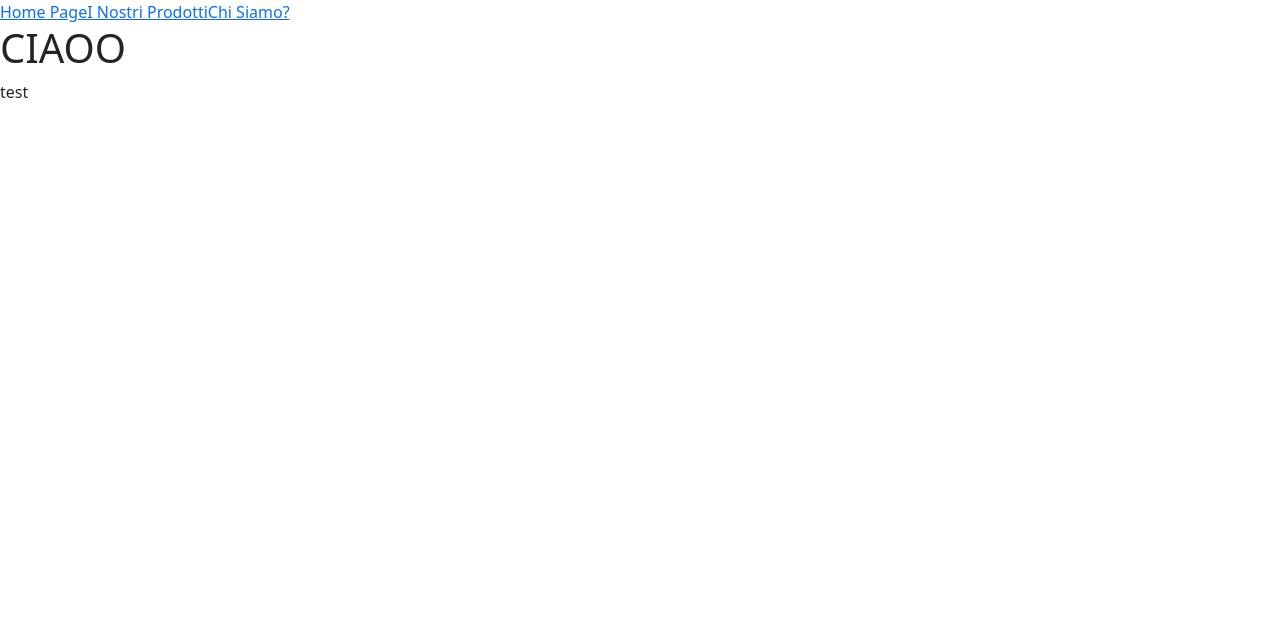
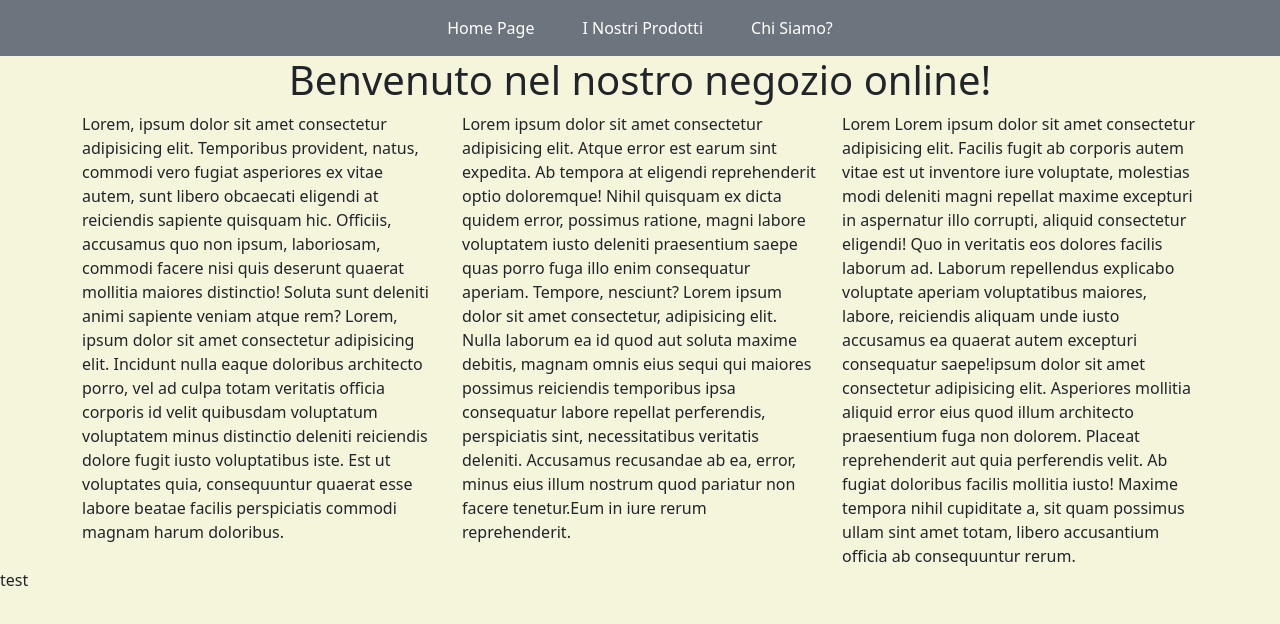
Before and after one commit to giustoantonadev/react-router, a React (Vite) app: page / in a window 1280 px wide. Shown: the top 624 px of the page. Built offline with nearby package versions, Linux system fonts and the light colour scheme.

Commit message:
provvisory home page

```diff
--- a/src/components/AppHeader.jsx
+++ b/src/components/AppHeader.jsx
@@ -1,8 +1,12 @@
 import AppNavBar from "../layouts/AppNavBar"
 
-export default function AppHeader(){
+export default function AppHeader() {
 
-return(
-    <AppNavBar />
-)
+    return (
+        <header>
+
+            <AppNavBar />
+
+        </header>
+    )
 }
--- a/src/index.css
+++ b/src/index.css
@@ -1,7 +1,18 @@
 @import url('bootstrap');
 
-*{
+* {
   padding: 0;
   margin: 0;
   box-sizing: border-box;
 }
+
+body {
+ background-color: beige;
+
+}
+
+
+a {
+  text-decoration: none;
+  color: white;
+}
--- a/src/layouts/AppNavBar.jsx
+++ b/src/layouts/AppNavBar.jsx
@@ -4,7 +4,7 @@ import navMenu from "../data/navMenu"
 export default function AppNavBar() {
     return (
 
-        <nav>
+        <nav className="py-3 gap-5 navbar bg-secondary justify-content-center" >
             {navMenu.map(item => <NavLink to={item.path} key={item.id} >{item.text}</NavLink>)}
         </nav>
 
--- a/src/pages/Home.jsx
+++ b/src/pages/Home.jsx
@@ -1,5 +1,15 @@
-export default function Home(){
-    return(
-        <h1>CIAOO</h1>
+export default function Home() {
+    return (
+        <>
+            <h1 className="text-center">Benvenuto nel nostro negozio online!</h1>
+            <div className="container">
+                <div className="row">
+                    <div className="col">Lorem, ipsum dolor sit amet consectetur adipisicing elit. Temporibus provident, natus, commodi vero fugiat asperiores ex vitae autem, sunt libero obcaecati eligendi at reiciendis sapiente quisquam hic. Officiis, accusamus quo non ipsum, laboriosam, commodi facere nisi quis deserunt quaerat mollitia maiores distinctio! Soluta sunt deleniti animi sapiente veniam atque rem? Lorem, ipsum dolor sit amet consectetur adipisicing elit. Incidunt nulla eaque doloribus architecto porro, vel ad culpa totam veritatis officia corporis id velit quibusdam voluptatum voluptatem minus distinctio deleniti reiciendis dolore fugit iusto voluptatibus iste. Est ut voluptates quia, consequuntur quaerat esse labore beatae facilis perspiciatis commodi magnam harum doloribus.</div>
+                    <div className="col">Lorem ipsum dolor sit amet consectetur adipisicing elit. Atque error est earum sint expedita. Ab tempora at eligendi reprehenderit optio doloremque! Nihil quisquam ex dicta quidem error, possimus ratione, magni labore voluptatem iusto deleniti praesentium saepe quas porro fuga illo enim consequatur aperiam. Tempore, nesciunt? Lorem ipsum dolor sit amet consectetur, adipisicing elit. Nulla laborum ea id quod aut soluta maxime debitis, magnam omnis eius sequi qui maiores possimus reiciendis temporibus ipsa consequatur labore repellat perferendis, perspiciatis sint, necessitatibus veritatis deleniti. Accusamus recusandae ab ea, error, minus eius illum nostrum quod pariatur non facere tenetur.Eum in iure rerum reprehenderit.</div>
+                    <div className="col">Lorem  Lorem ipsum dolor sit amet consectetur adipisicing elit. Facilis fugit ab corporis autem vitae est ut inventore iure voluptate, molestias modi deleniti magni repellat maxime excepturi in aspernatur illo corrupti, aliquid consectetur eligendi! Quo in veritatis eos dolores facilis laborum ad. Laborum repellendus explicabo voluptate aperiam voluptatibus maiores, labore, reiciendis aliquam unde iusto accusamus ea quaerat autem excepturi consequatur saepe!ipsum dolor sit amet consectetur adipisicing elit. Asperiores mollitia aliquid error eius quod illum architecto praesentium fuga non dolorem. Placeat reprehenderit aut quia perferendis velit. Ab fugiat doloribus facilis mollitia iusto! Maxime tempora nihil cupiditate a, sit quam possimus ullam sint amet totam, libero accusantium officia ab consequuntur rerum.</div>
+                </div>
+            </div>
+
+        </>
     )
 }
```
